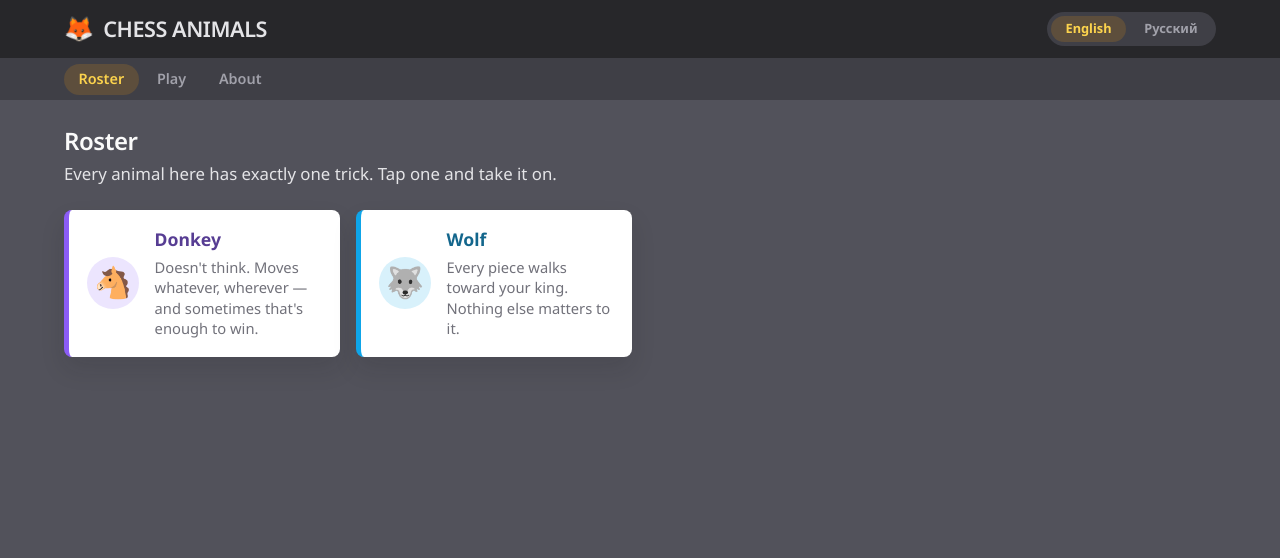
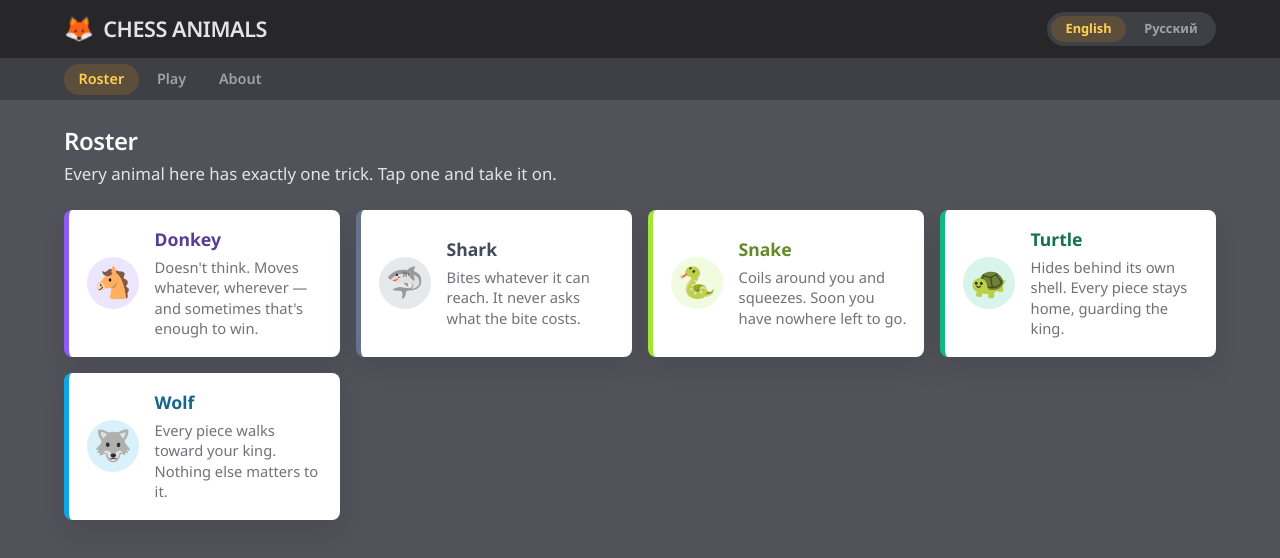
Before and after one commit to dragunovartem99/chess-animals, a Vue app: page /en/ in a window 1280 px wide. Shown: the top 558 px of the page. Built offline with nearby package versions, Linux system fonts and the light colour scheme; a web font is replaced by a local one.

Commit message:
bots: three more simple animals

```diff
--- a/src/locales/en/bots.ts
+++ b/src/locales/en/bots.ts
@@ -8,4 +8,16 @@ export default {
 		name: "Wolf",
 		description: "Every piece walks toward your king. Nothing else matters to it.",
 	},
+	turtle: {
+		name: "Turtle",
+		description: "Hides behind its own shell. Every piece stays home, guarding the king.",
+	},
+	snake: {
+		name: "Snake",
+		description: "Coils around you and squeezes. Soon you have nowhere left to go.",
+	},
+	shark: {
+		name: "Shark",
+		description: "Bites whatever it can reach. It never asks what the bite costs.",
+	},
 };
--- a/src/locales/ru/bots.ts
+++ b/src/locales/ru/bots.ts
@@ -8,4 +8,16 @@ export default {
 		name: "Волк",
 		description: "Все фигуры идут к твоему королю. Больше его ничего не волнует.",
 	},
+	turtle: {
+		name: "Черепаха",
+		description: "Прячется в свой панцирь. Все фигуры сидят дома и стерегут короля.",
+	},
+	snake: {
+		name: "Змея",
+		description: "Обвивает тебя и сжимает. Скоро тебе некуда будет пойти.",
+	},
+	shark: {
+		name: "Акула",
+		description: "Кусает все, до чего дотянется. И не думает, чем за это платит.",
+	},
 };
--- a/src/modules/bots/roster/index.ts
+++ b/src/modules/bots/roster/index.ts
@@ -1,9 +1,14 @@
 import { DONKEY } from "./donkey";
+import { SHARK } from "./shark";
+import { SNAKE } from "./snake";
+import { TURTLE } from "./turtle";
 import type { Animal } from "./types";
 import { WOLF } from "./wolf";
 
-// The roster, in no particular order — the arena decides who is stronger, not this file.
-export const ROSTER: Animal[] = [DONKEY, WOLF];
+// The roster, weakest first: the order is the one `npm run arena` measured, not one anybody
+// picked, so a reader meets the animals in the order they are worth playing. Re-run the arena
+// after retuning an animal and move it if its rating moved.
+export const ROSTER: Animal[] = [DONKEY, SHARK, SNAKE, TURTLE, WOLF];
 
 export const ROSTER_BY_ID = new Map(ROSTER.map((animal) => [animal.definition.id, animal]));
 
--- /dev/null
+++ b/src/modules/bots/roster/shark.ts
@@ -0,0 +1,28 @@
+import type { Animal } from "./types";
+
+// The paper's `cccp`: Checkmate, Check, Capture, Push, in that order, and nothing else. The
+// paper rates it the best of its simple strategies; here it comes last of the animals that have
+// an idea, because the ones it is up against read a whole position and it reads one move.
+//
+// The order is the weights: a check outbids the biggest capture (`captureValue` is priced in
+// pawns, so a queen reads nine), and a push breaks the ties left over. There is deliberately no
+// material term — it never once notices what it is losing, which is what keeps it above the
+// Donkey and below everything else.
+export const SHARK: Animal = {
+	emoji: "🦈",
+	tint: "#64748b",
+	definition: {
+		id: "shark",
+		// Depth 1: the strategy is a priority over the moves in front of it, not a plan.
+		search: { depth: 1 },
+		temperature: 0,
+		weights: {
+			middlegame: {
+				givesMate: 100000,
+				givesCheck: 1000,
+				captureValue: 100,
+				pushDepth: 10,
+			},
+		},
+	},
+};
--- /dev/null
+++ b/src/modules/bots/roster/snake.ts
@@ -0,0 +1,29 @@
+import type { Animal } from "./types";
+
+// The paper's `min_oppt_moves`: leave the opponent as few moves as possible. It plays as a
+// squeeze — pieces go wherever they cover the most of the other side's board — and it is the one
+// simple strategy that stumbles into stalemate as often as into mate.
+//
+// `opponentMobility` counts squares the other side can reach, so one taken away is worth about a
+// pawn here. The paper's version has no material sense at all; a little keeps the coils from
+// being wound out of pieces it no longer has.
+export const SNAKE: Animal = {
+	emoji: "🐍",
+	tint: "#a3e635",
+	definition: {
+		id: "snake",
+		search: { depth: 2 },
+		temperature: 0,
+		weights: {
+			middlegame: {
+				opponentMobility: -25,
+				givesMate: 100000,
+				materialPawn: 20,
+				materialKnight: 60,
+				materialBishop: 60,
+				materialRook: 100,
+				materialQueen: 180,
+			},
+		},
+	},
+};
--- /dev/null
+++ b/src/modules/bots/roster/turtle.ts
@@ -0,0 +1,29 @@
+import type { Animal } from "./types";
+
+// The paper's `huddle`: keep every piece as close to your own king as you can. It is the mirror
+// of the Wolf's `swarm` and rates just under it — a shell wins nothing by itself, but the pieces
+// inside one are never hanging either.
+//
+// `huddle` is the *mean* distance from our pieces to our own king, so the weight is negative in
+// the same way and on the same scale as the Wolf's. The material terms are what stop the shell
+// from being built out of pieces given away to build it.
+export const TURTLE: Animal = {
+	emoji: "🐢",
+	tint: "#10b981",
+	definition: {
+		id: "turtle",
+		search: { depth: 2 },
+		temperature: 0,
+		weights: {
+			middlegame: {
+				huddle: -150,
+				givesMate: 100000,
+				materialPawn: 20,
+				materialKnight: 60,
+				materialBishop: 60,
+				materialRook: 100,
+				materialQueen: 180,
+			},
+		},
+	},
+};
```
Also changed, not shown: 2 other files (tests, documents, lock files or other folders).
